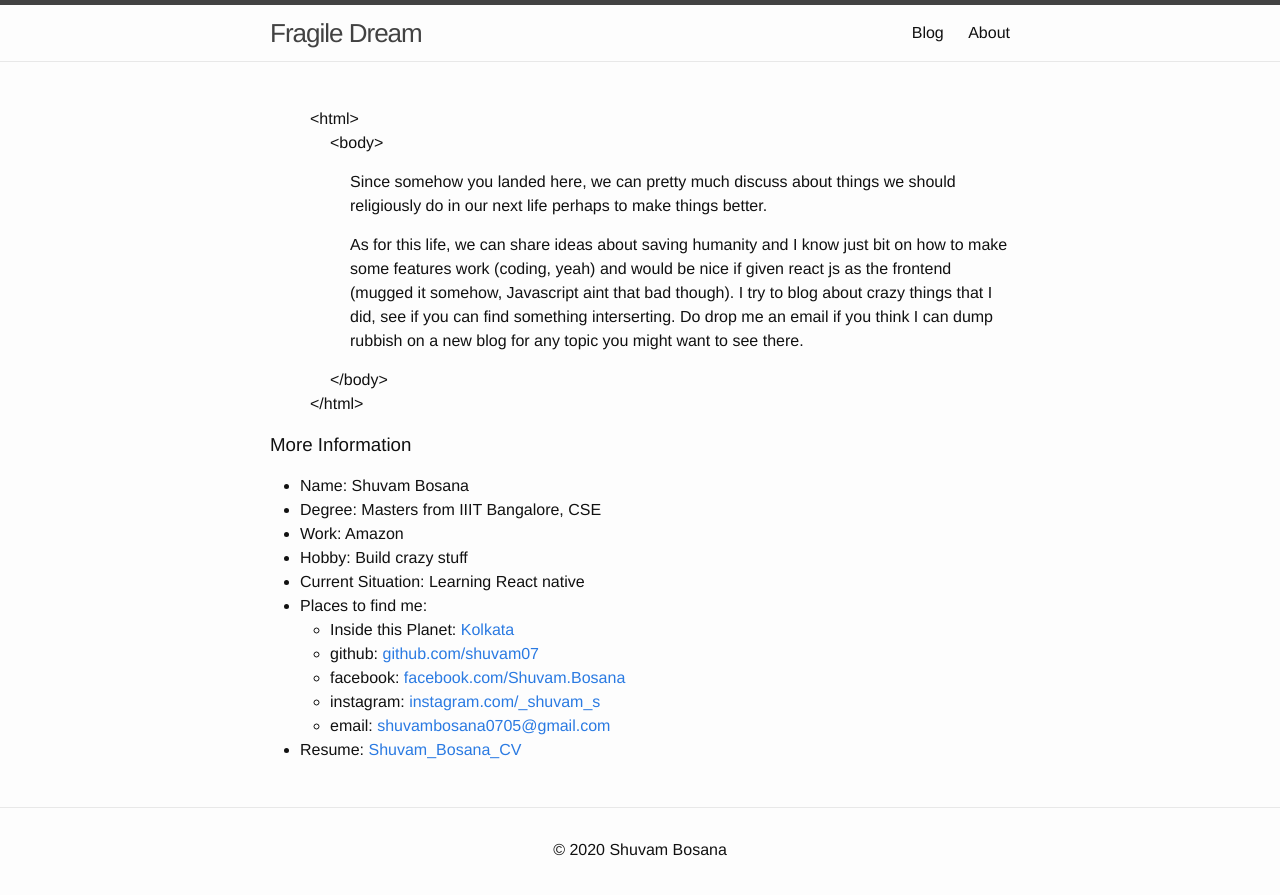
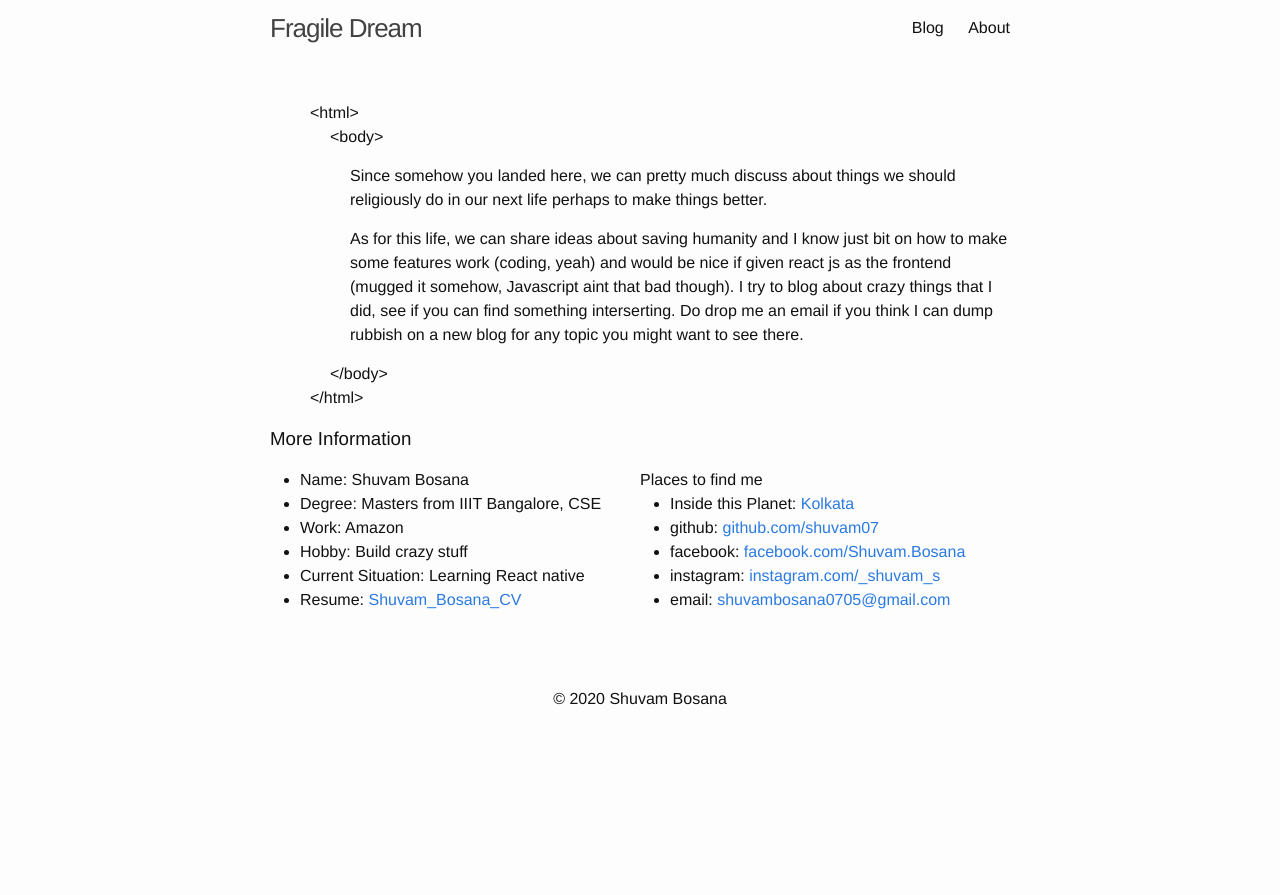
Before and after one commit to shuvam07/shuvam07.github.io, a Jekyll site: the page built from index.html, in a window 1280 px wide. Shown: the top 895 px of the page. Built offline with Jekyll 4.4.1, drawn with Linux system fonts in a browser that asks for light colours.

```diff
--- a/_config.yml
+++ b/_config.yml
@@ -4,7 +4,7 @@ email: shuvambosana0705@gmail.com
 description: > # this means to ignore newlines until "baseurl:"
   Hacks about life apart from programming
 baseurl: "" # the subpath of your site, e.g. /blog/
-url: "shuvam07.github.io" # the base hostname & protocol for your site
+url: "http://127.0.0.1:4000" # the base hostname & protocol for your site
 twitter_username:
 github_username:  shuvam07
 
--- a/_sass/_layout.scss
+++ b/_sass/_layout.scss
@@ -2,8 +2,8 @@
  * Site header
  */
 .site-header {
-    border-top: 5px solid $grey-color-dark;
-    border-bottom: 1px solid $grey-color-light;
+    //border-top: 5px solid $grey-color-dark;
+    //border-bottom: 1px solid $grey-color-light;
     min-height: 56px;
 
     // Positioning context for the mobile navigation icon
@@ -92,7 +92,7 @@
  * Site footer
  */
 .site-footer {
-    border-top: 1px solid $grey-color-light;
+    //border-top: 1px solid $grey-color-light;
     padding: $spacing-unit 0;
 }
 
--- a/index.html
+++ b/index.html
@@ -16,6 +16,17 @@ title: About
  .html-close { margin-left: 40px; }
  .para-first { margin-left: 80px; }
  .para-second { margin-left: 80px; }
+ .column {
+    float: left;
+    width: 50%;
+}
+
+/* Clear floats after the columns */
+.row:after {
+    content: "";
+    display: table;
+    clear: both;
+}
 </style>
 <body>
   <p><div class="html-open">&lt;html&gt;</div>
@@ -33,13 +44,18 @@ As for this life, we can share ideas about saving humanity and I know just bit o
 
 <p><h3>More Information</h3></p>
 
-<ul class="info-list">
+<div class="row">
+  <div class="column">
+    <ul class="info-list">
   <li>Name: Shuvam Bosana</li>
   <li>Degree: Masters from IIIT Bangalore, CSE</li>
   <li>Work: Amazon</li>
   <li>Hobby: Build crazy stuff</li>
   <li>Current Situation: Learning React native</li>
-  <li>Places to find me:
+  <li>Resume: <a href="https://drive.google.com/file/d/1WWk-mmXf2BEToaUEAXRSIQBniARIBpVQ/view?usp=sharing">Shuvam_Bosana_CV</a></li>
+  </div>
+  <div class="column">
+    Places to find me
     <ul class="info-list">
       <li>Inside this Planet: <a href="https://goo.gl/maps/NQRa4ZL1kaJUygfX9">Kolkata</a></li>
       <li>github: <a href="https://github.com/shuvam07">github.com/shuvam07</a></li>
```
Also changed, not shown: other parts of index.html (+2 -3 lines), _layouts/post.html (+22 -0 lines), _posts/2020-07-23-love-for-coding.markdown (+6 -2 lines), _posts/2020-07-24-my-dream-resume.md (+2 -0 lines), assets/resume.png (added), 1 other file.
